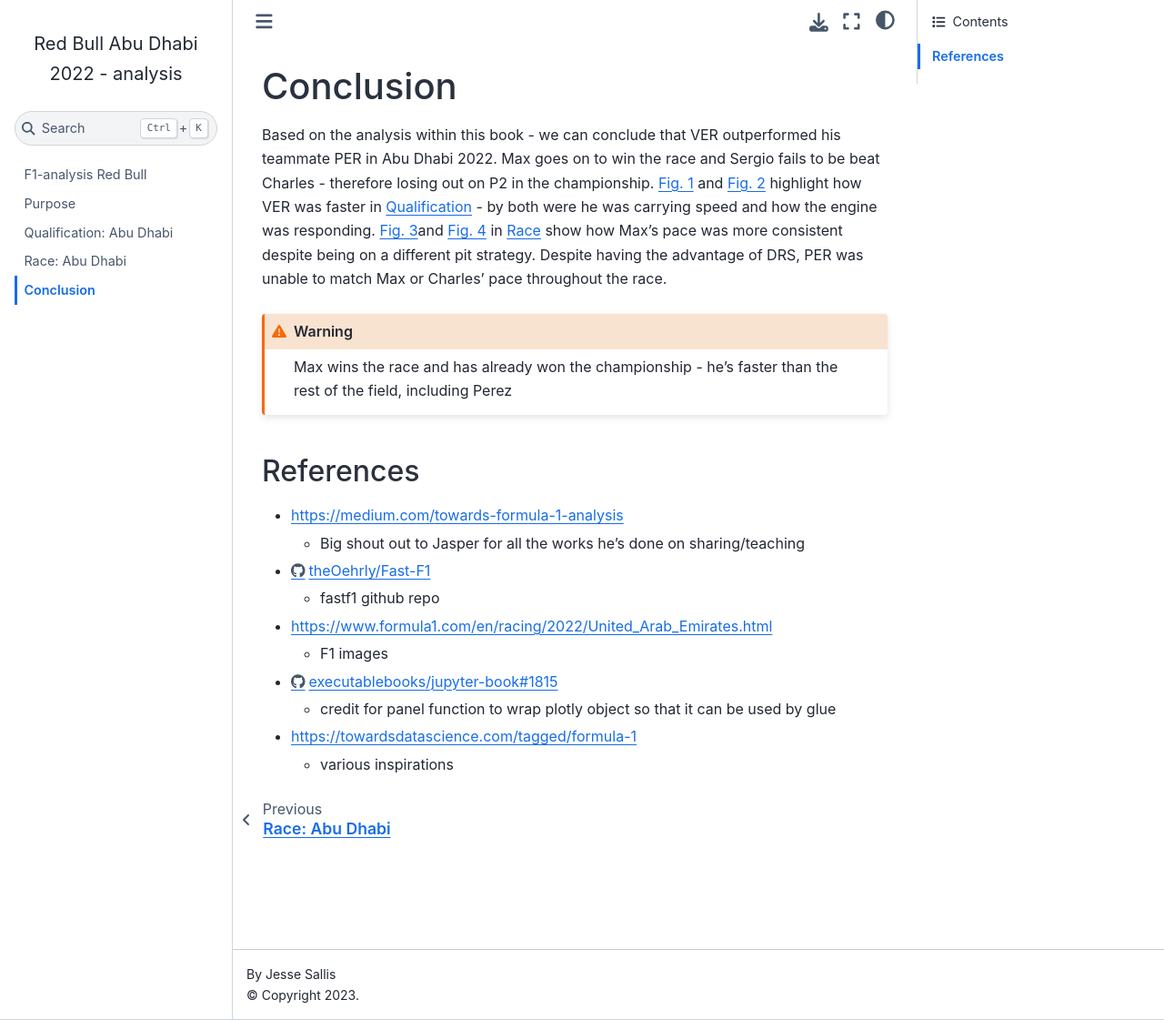
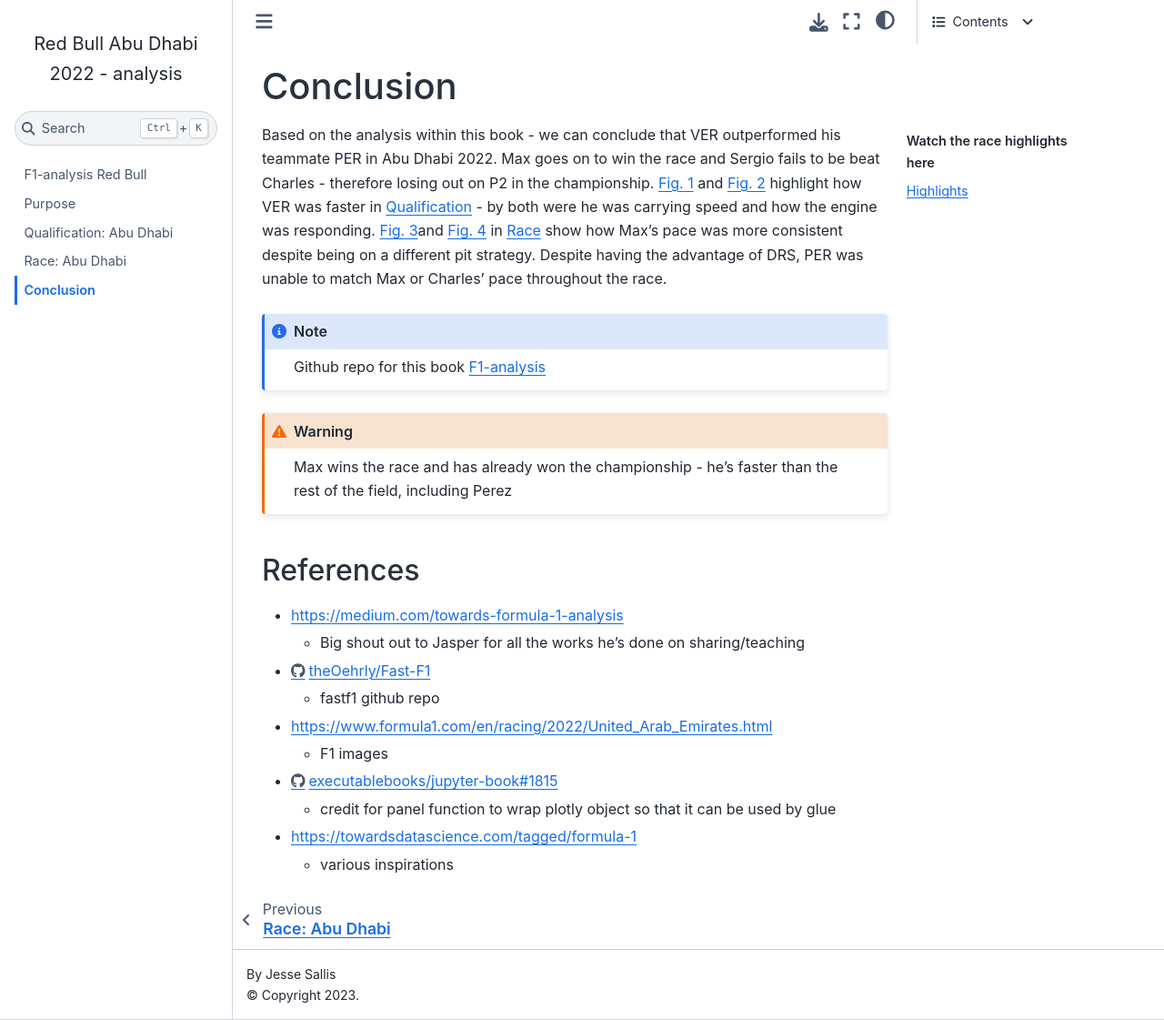
Before and after one commit to J-Sallis/F1-analysis, a Jupyter Book: the page built from Summary.md, in a window 1280 px wide and 1121 px high. Shown: the whole window at 91% size. Built offline with Jupyter Book 1.0.4 settings and Sphinx 7.4.7 and the Sphinx Book theme 1.1.4, drawn with Linux system fonts in a browser that asks for light colours; comment, search, counter and statistics services are not loaded.

Commit message:
added in margin content to Summary

````diff
--- a/Summary.md
+++ b/Summary.md
@@ -1,7 +1,12 @@
 # Conclusion
-
+```{margin} Watch the race highlights here
+[Highlights](https://www.youtube.com/watch?v=yP5VmGZVpz8)
+```
 Based on the analysis within this book -  we can conclude that VER outperformed his teammate PER in Abu Dhabi 2022. Max goes on to win the race and Sergio fails to be beat Charles -  therefore losing out on P2 in the championship. {numref}`speed_q` and {numref}`RPM_q` highlight how VER was faster in [Qualification](Abu_Dhabi_Quali.ipynb) - by both were he was carrying speed and how the engine was responding. {numref}`lap_fig`and {numref}`ST_fig` in [Race](Abu_Dhabi_Race.ipynb) show how Max's pace was more consistent despite being on a different pit strategy. Despite having the advantage of DRS, PER was unable to match Max or Charles' pace throughout the race.
 
+```{note} Github repo for this book
+[F1-analysis](https://github.com/J-Sallis/F1-analysis)
+```
 
 ```{warning}
 Max wins the race and has already won the championship - he's faster than the rest of the field, including Perez
````
